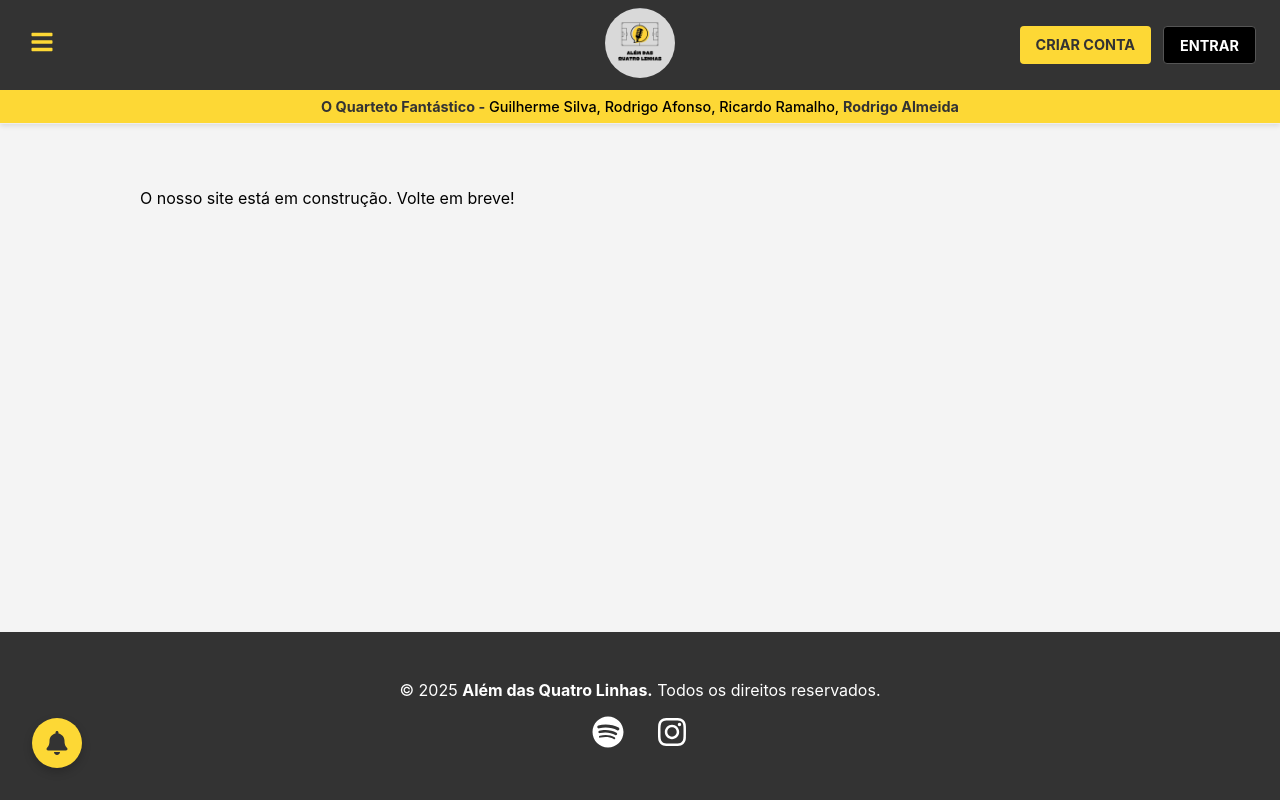
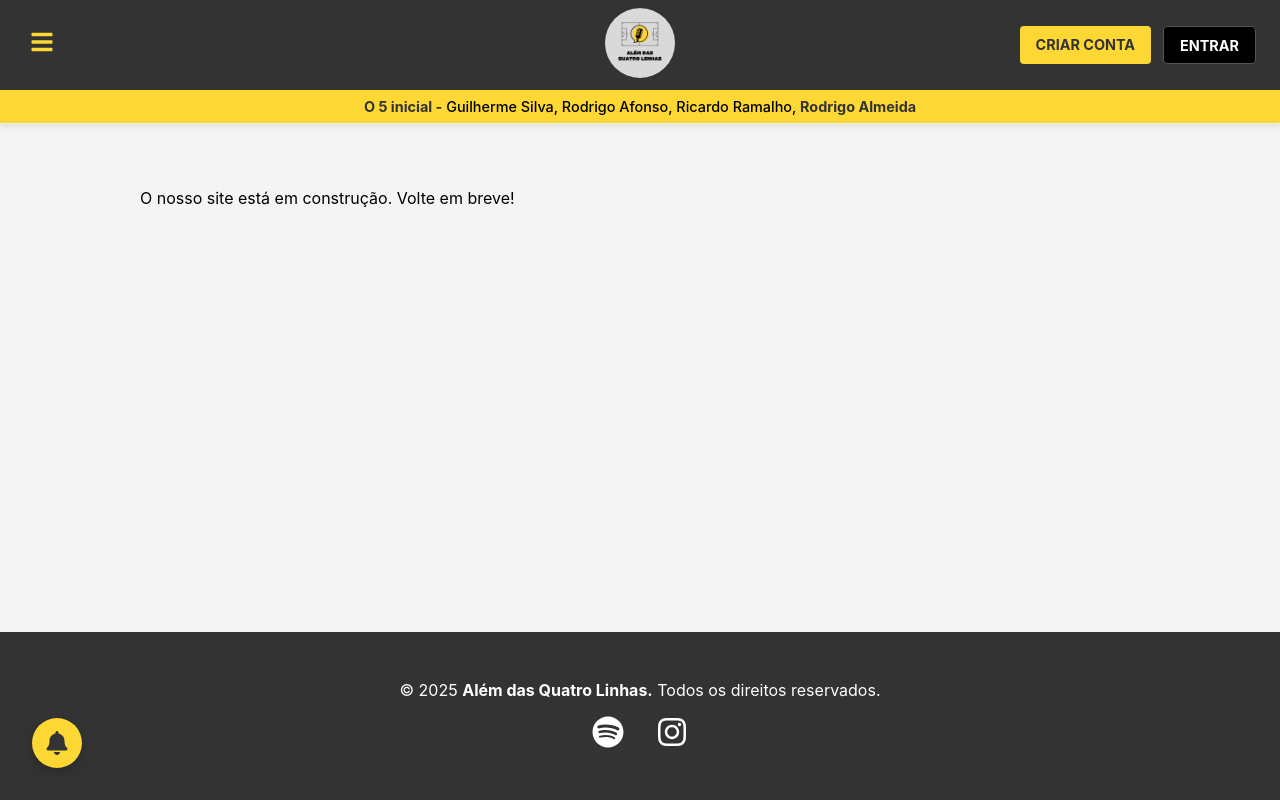
Before and after one commit to jcruzz8/podcast-alemdasquatrolinhas-site-frontend, a React app: page / in a window 1280 px wide. Built offline with nearby package versions, Linux system fonts and the light colour scheme; no server answers; the HTML template or start-up script is replaced by a standard one.

Commit message:
Permissão de mais formatos de fotos

```diff
--- a/src/components/layout/MiniNavbar.jsx
+++ b/src/components/layout/MiniNavbar.jsx
@@ -5,7 +5,7 @@ function MiniNavbar() {
     return (
         <div className="mini-navbar">
       <span>
-        <strong className="grey-text">O Quarteto Fantástico -</strong>
+        <strong className="grey-text">O 5 inicial -</strong>
           {" "}Guilherme Silva, Rodrigo Afonso, Ricardo Ramalho, <strong className="grey-text">Rodrigo Almeida</strong>
       </span>
         </div>
--- a/src/pages/AdminDashboard.jsx
+++ b/src/pages/AdminDashboard.jsx
@@ -30,7 +30,7 @@ const categories = [
 // A função de validação
 const isValidAspectRatio = (width, height, tolerance = 0.02) => {
     const ratio = width / height;
-    const ratiosPermitidos = [ 1/1, 1.91/1, 4/5, 3/4, 5/4, 4/3, 3/2 ];
+    const ratiosPermitidos = [ 1/1, 1.91/1, 4/5, 3/4, 5/4, 4/3, 3/2, 16/9, 7/5 ];
     return ratiosPermitidos.some(
         allowedRatio => Math.abs(ratio - allowedRatio) < tolerance
     );
@@ -135,7 +135,7 @@ function AdminDashboard() {
                 } else {
                     setMensagem({
                         tipo: 'erro',
-                        texto: `Proporção inválida (${width}x${height}). Aceites: 1:1, 1.91:1, 4:5, 3:4, 5:4, 4:3, 3:2.`
+                        texto: `Proporção inválida (${width}x${height}). Aceites: 1:1, 1.91:1, 4:5, 3:4, 5:4, 4:3, 3:2, 16:9.`
                     });
                     setFoto(null);
                 }
```
